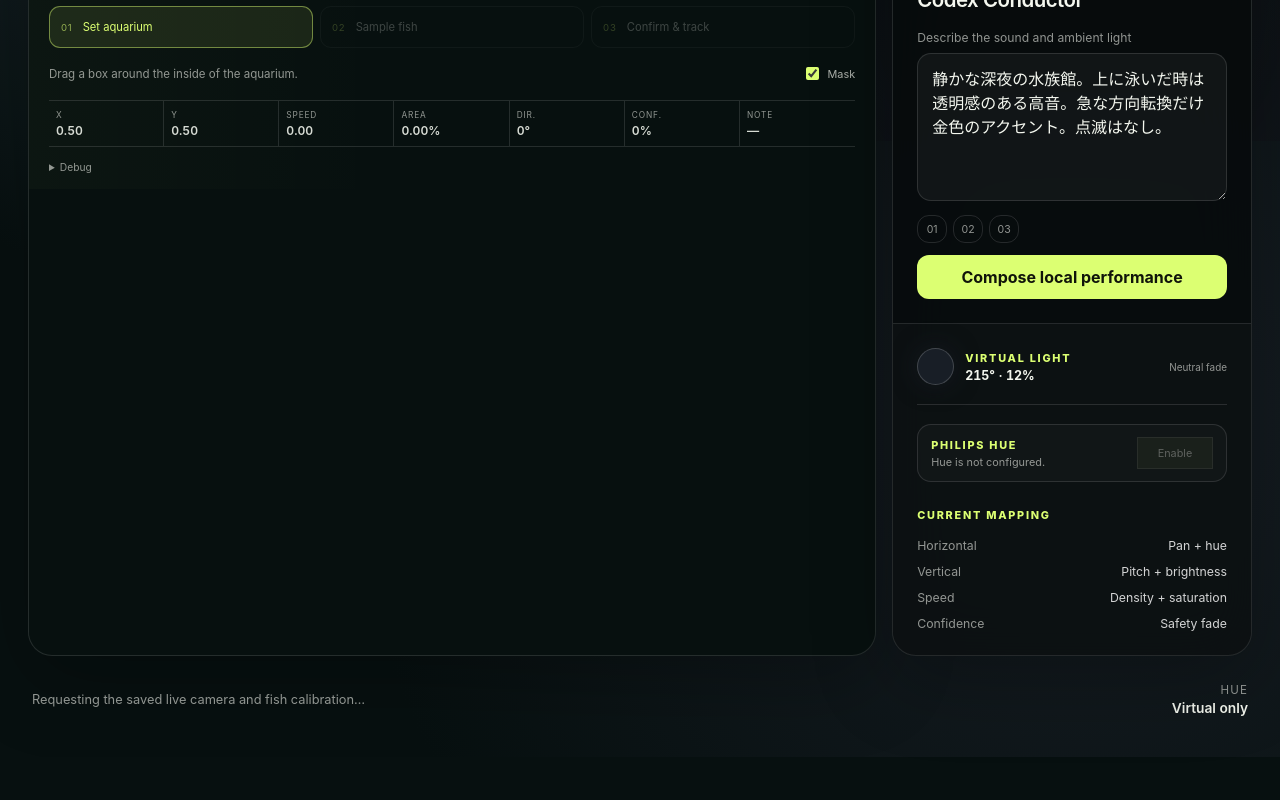
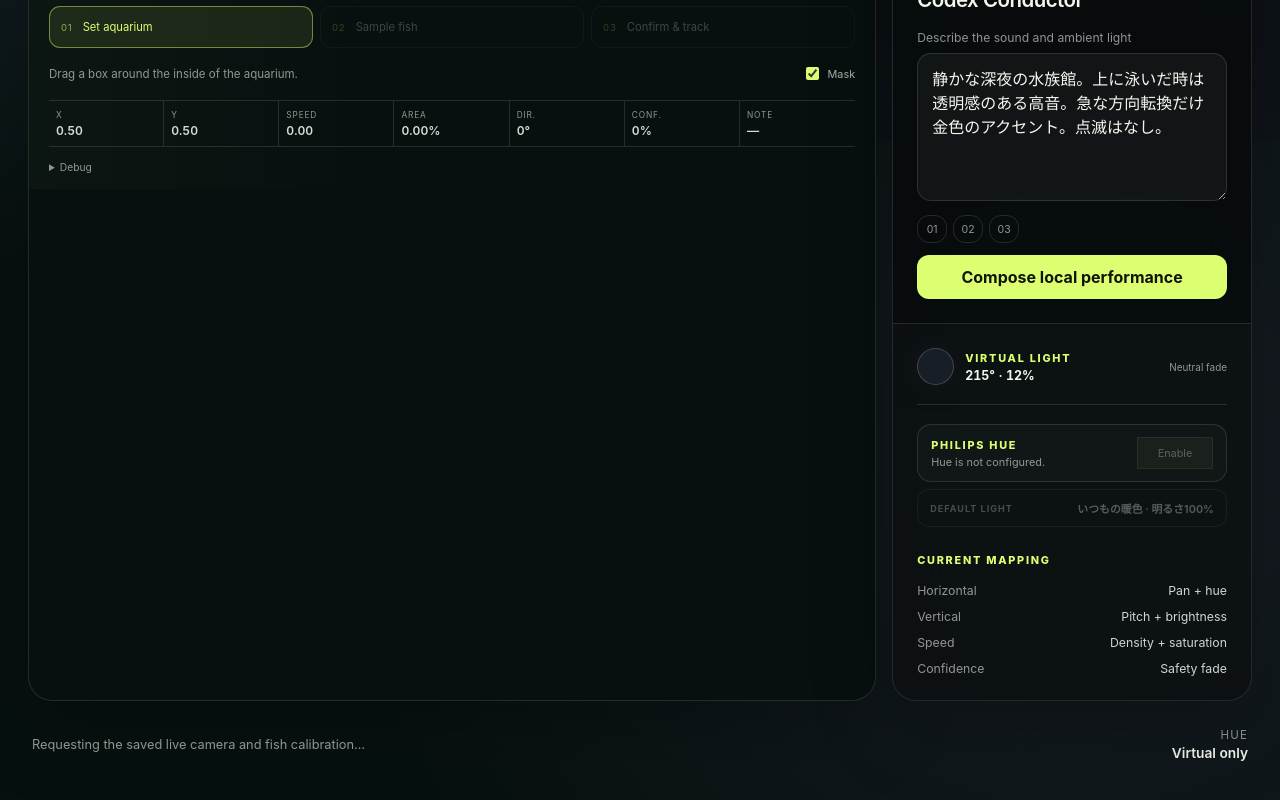
Before and after one commit to tadacid/swimphony, a Next.js app: page / in a window 1280 px wide. Shown: the part 659-1459 px from the top of the page. Before the commit the page ends 1416 px from the top, so only its background shows below. Built offline with nearby package versions, Linux system fonts and the light colour scheme; no server answers.

Commit message:
feat: add Hue default light control

```diff
--- a/src/app/api/hue/route.ts
+++ b/src/app/api/hue/route.ts
@@ -29,6 +29,19 @@ export async function PATCH(request: Request): Promise<Response> {
   }
 }
 
+export async function DELETE(): Promise<Response> {
+  try {
+    await hueAdapter.reset();
+    return Response.json(await hueAdapter.getStatus(true));
+  } catch (error) {
+    console.error(
+      "Hue default reset failed",
+      error instanceof Error ? error.message : "Unknown error",
+    );
+    return Response.json({ error: "Hue could not return to default." }, { status: 503 });
+  }
+}
+
 export async function POST(request: Request): Promise<Response> {
   try {
     const body = HueUpdateSchema.parse(await request.json());
--- a/src/app/globals.css
+++ b/src/app/globals.css
@@ -921,7 +921,7 @@ textarea:focus {
   align-items: center;
   justify-content: space-between;
   gap: 14px;
-  margin: -3px 0 21px;
+  margin: -3px 0 7px;
   padding: 12px 13px;
   border: 1px solid var(--line);
   border-radius: 14px;
@@ -956,6 +956,48 @@ textarea:focus {
   border-color: var(--line);
   color: var(--muted);
   opacity: 0.55;
+}
+
+.hue-default-button {
+  display: flex;
+  align-items: center;
+  justify-content: space-between;
+  gap: 14px;
+  width: 100%;
+  margin: 0 0 21px;
+  padding: 10px 12px;
+  border: 1px solid rgba(244, 247, 239, 0.14);
+  border-radius: 12px;
+  background: transparent;
+  color: rgba(244, 247, 239, 0.72);
+  text-align: left;
+  transition:
+    border-color 180ms ease,
+    background-color 180ms ease,
+    color 180ms ease;
+}
+
+.hue-default-button span {
+  color: var(--muted);
+  font-size: 0.56rem;
+  font-weight: 720;
+  letter-spacing: 0.12em;
+}
+
+.hue-default-button strong {
+  font-size: 0.68rem;
+  font-weight: 620;
+}
+
+.hue-default-button:hover:not(:disabled) {
+  border-color: rgba(220, 255, 114, 0.38);
+  background: rgba(220, 255, 114, 0.06);
+  color: var(--accent);
+}
+
+.hue-default-button:disabled {
+  cursor: not-allowed;
+  opacity: 0.45;
 }
 
 .mapping-list {
--- a/src/components/SwimphonyConsole.tsx
+++ b/src/components/SwimphonyConsole.tsx
@@ -354,6 +354,25 @@ export function SwimphonyConsole() {
     }
   }
 
+  async function resetHueToDefault() {
+    if (!hueStatus.available || hueBusy) return;
+    setHueBusy(true);
+    try {
+      const response = await fetch("/api/hue", { method: "DELETE" });
+      if (!response.ok) throw new Error("Hue reset failed");
+      setHueStatus(await response.json() as HueStatus);
+      setMessage("Hue returned to the saved warm-white default at 100% brightness. Sync is off.");
+    } catch {
+      setHueStatus((status) => ({
+        ...status,
+        connected: false,
+        message: "Hue could not return to default.",
+      }));
+    } finally {
+      setHueBusy(false);
+    }
+  }
+
   async function quitApplication() {
     if (quitting) return;
     setQuitting(true);
@@ -364,7 +383,7 @@ export function SwimphonyConsole() {
     setHueStatus((status) => ({
       ...status,
       enabled: false,
-      message: "Returning Hue to warm white…",
+      message: "Returning Hue to the saved warm-white default at 100%…",
     }));
 
     try {
@@ -673,6 +692,15 @@ export function SwimphonyConsole() {
                 {hueBusy ? "Checking…" : hueStatus.enabled ? "Disable" : "Enable"}
               </button>
             </div>
+            <button
+              className="hue-default-button"
+              type="button"
+              onClick={resetHueToDefault}
+              disabled={!hueStatus.available || hueBusy}
+            >
+              <span>DEFAULT LIGHT</span>
+              <strong>いつもの暖色 · 明るさ100%</strong>
+            </button>
             <span className="section-kicker">CURRENT MAPPING</span>
             <dl className="mapping-list">
               <div>
--- a/src/lib/lighting/hue-adapter.ts
+++ b/src/lib/lighting/hue-adapter.ts
@@ -209,15 +209,15 @@ export class LocalHueAdapter implements LightingAdapter {
   async reset(): Promise<void> {
     if (!this.config) return;
     this.enabled = false;
-    const xy = hslToHueXy(40, 12, 50);
+    const defaultWarmWhite = { x: 0.3684, y: 0.3638 };
     await hueRequest(
       this.config,
       `/clip/v2/resource/grouped_light/${encodeURIComponent(this.config.groupedLightId)}`,
       "PUT",
       {
         on: { on: true },
-        dimming: { brightness: 55 },
-        color: { xy },
+        dimming: { brightness: 100 },
+        color: { xy: defaultWarmWhite },
         dynamics: { duration: 2500 },
       },
     );
```
